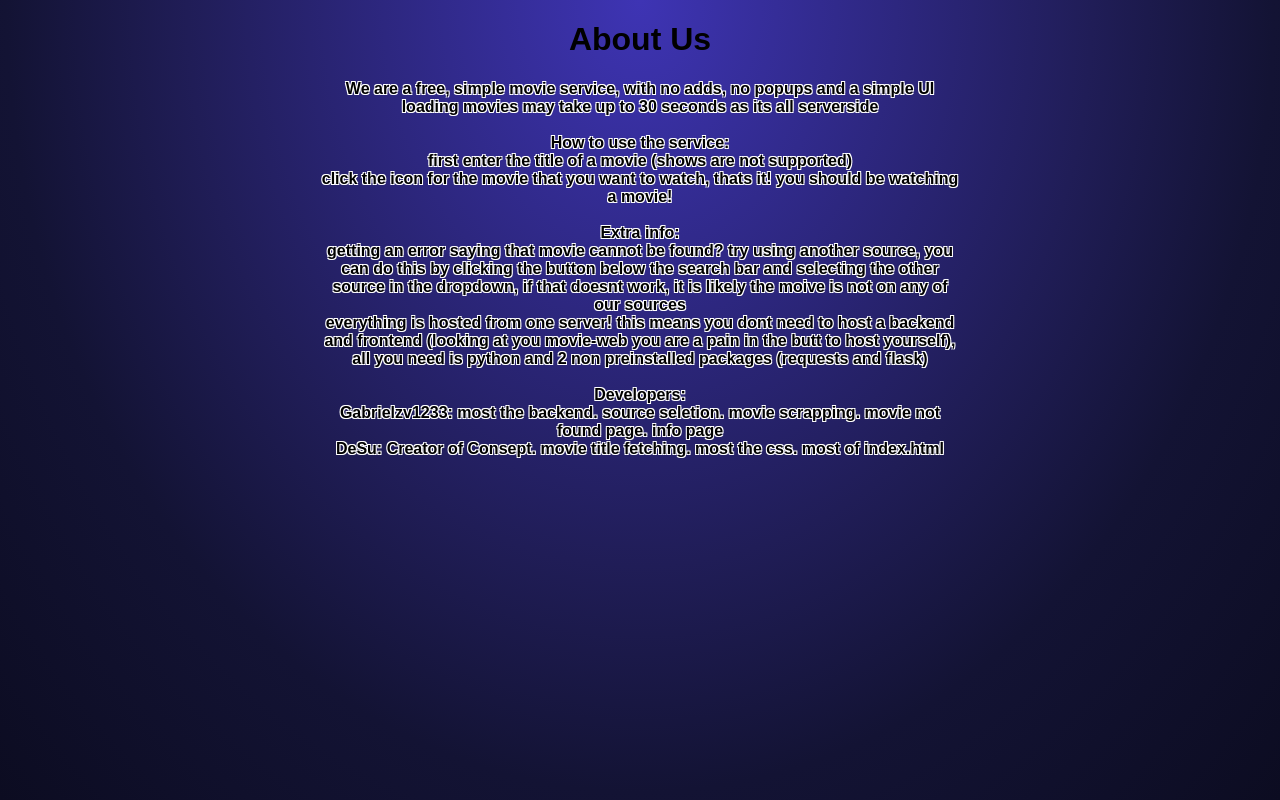
After one commit to Mongo-Movies/Mongo-Movies, a Flask app: page /info in a window 1280 px wide. The commit adds this page. Run offline with Flask 3, Linux system fonts and the light colour scheme; some libraries are stand-ins or nearby versions.

Commit message:
just a commit that i cant even remember what i did in

```diff
--- a/app.py
+++ b/app.py
@@ -8,6 +8,10 @@ app = Flask(__name__)
 @app.route('/')
 def index():
     return render_template('index.html')
+
+@app.route('/info')
+def info():
+    return render_template('info.html')
 
 @app.route('/search')
 def search_movies():
@@ -38,10 +42,11 @@ def movie(tmdb_movie_id):
     response = requests.get(api_url)
     movie_data = response.json()
 
-    return render_template("movie.html", iframe=get_embed(movie_data['title'].lower()), title=movie_data['title'])
+    return render_template("movie.html", iframe=get_embed(movie_data['title'], tmdb_movie_id), title=movie_data['title'])
 
-def get_embed(title):
+def get_embed(title, id):
     filteredtitle = title.replace(" ", "-")
+    filteredtitle = title.lower()
     url = f"https://w1.nites.is/movies/{filteredtitle}/"
     response = requests.get(url)
     html_content = response.text
@@ -55,7 +60,7 @@ def get_embed(title):
         return iframe
     else:
         print("No movie URL found.")
-        return render_template("movie_not_found.html", title=title, provider="nites.is")
+        return render_template("movie_not_found.html", title=title, provider="nites.is", tmdb_movie_id=id)
 
 @app.route('/vidsrc/movie/<path:tmdb_movie_id>')
 def vidsrc(tmdb_movie_id):
@@ -65,14 +70,14 @@ def vidsrc(tmdb_movie_id):
     response = requests.get(api_url)
     movie_data = response.json()
 
-    return render_template("movie.html", iframe=get_vidsrc(tmdb_movie_id, movie_data['title']), title=movie_data['title'])
+    return render_template("movie.html", iframe=get_vidsrc(movie_data['title'], tmdb_movie_id), title=movie_data['title'])
 
-def get_vidsrc(key, title):
+def get_vidsrc(title, key):
     url = f"https://vidsrc.to/embed/movie/{key}"
     iframe = f'<iframe class="movie_iframe" frameborder="0" allowfullscreen="" src="{url}"></iframe>'
     response = requests.get(url)
     if "404" in response.text:
-        return render_template("movie_not_found.html", title=title, provider="vidsrc")
+        return render_template("movie_not_found.html", title=title, provider="vidsrc", tmdb_movie_id=key)
     else:
         return iframe
 
--- a/static/css/styles.css
+++ b/static/css/styles.css
@@ -11,6 +11,14 @@ body {
     overflow: auto;
     overflow-x: hidden;
 }
+.info-button {
+    position: absolute;
+    top: 20px;
+    right: 20px;
+    z-index: 9999;
+    cursor: pointer;
+    scale: 5%;
+}
 
 .route-selecter {
     background-color: #372F9E;
@@ -22,6 +30,12 @@ body {
     margin-top: 3.5px;
     color: #1D1B4F;
     position: relative;
+    font-weight: bold;
+    text-shadow:
+    -1px -1px 0 white,
+    1px -1px 0 white,
+    -1px 1px 0 white,
+    1px 1px 0 white;
 }
 
 ::-webkit-scrollbar {
@@ -87,7 +101,7 @@ body {
     font-size: 24px;
 }
 
-h1 {
+h1 .search-text {
     color: #ffffff;
     margin-top: -150px;
 }
--- a/templates/index.html
+++ b/templates/index.html
@@ -5,12 +5,14 @@
 <head>
     <meta charset="UTF-8">
     <meta name="viewport" content="width=device-width, initial-scale=1.0">
-    <title>mongo-movies</title>
+    <title>Mongo Movies</title>
     <link rel="icon" type="image/png" href="{{ url_for('static', filename='favicon.png') }}">
     <link rel="stylesheet" type="text/css" href="{{ url_for('static', filename='css/styles.css') }}">
     <script src="https://kit.fontawesome.com/b5683da958.js" crossorigin="anonymous"></script>
 </head>
-
+<a href="/info" class="info-button">
+    <img src="{{ url_for('static', filename='images/info.png') }}" alt="Info Button">
+  </a>
 <body>
     <div class="center-container">
         <h1 class="search-text"></h1>
--- /dev/null
+++ b/templates/info.html
@@ -0,0 +1,38 @@
+<html>
+<head>
+    <meta charset="UTF-8">
+    <meta name="viewport" content="width=device-width, initial-scale=1.0">
+    <title>Mongo-Movies - info</title>
+    <link rel="icon" type="image/png" href="{{ url_for('static', filename='favicon.png') }}">
+    <link rel="stylesheet" type="text/css" href="{{ url_for('static', filename='css/styles.css') }}">
+    <script src="https://kit.fontawesome.com/b5683da958.js" crossorigin="anonymous"></script>
+    <style>
+        p {
+            font-weight: bold;
+            width: 50%;
+            word-wrap: break-word;
+            text-shadow:
+            -1px -1px 0 white,
+            1px -1px 0 white,
+            -1px 1px 0 white,
+            1px 1px 0 white;
+        }
+    </style>
+</head>
+<body>
+    <center><h1>About Us</h1>
+    <p>We are a free, simple movie service, with no adds, no popups and a simple UI<br>
+    loading movies may take up to 30 seconds as its all serverside<br><br>
+    How to use the service:<br>
+    first enter the title of a movie (shows are not supported)<br>
+    click the icon for the movie that you want to watch, thats it! you should be watching a movie!<br><br>
+    Extra info:<br>
+    getting an error saying that movie cannot be found? try using another source, you can do this by clicking the button below the search bar and selecting the other source in the dropdown, if that doesnt work, it is likely the moive is not on any of our sources<br>
+    everything is hosted from one server! this means you dont need to host a backend and frontend (looking at you movie-web you are a pain in the butt to host yourself), all you need is python and 2 non preinstalled packages (requests and flask)
+    <br><br>
+    Developers:<br>
+    Gabrielzv1233: most the backend. source seletion. movie scrapping. movie not found page. info page<br>
+    DeSu: Creator of Consept. movie title fetching. most the css. most of index.html
+</p></center>
+</body>
+</html>
--- a/templates/movie_not_found.html
+++ b/templates/movie_not_found.html
@@ -1 +1,5 @@
-cannot find {{title}} from provider {{provider}}
+<title>404: Movie {{title}} not found</title>
+cannot find {{title}}<br>
+details:<br>
+provider {{provider}}<br>
+TMDB movie ID: {{tmdb_movie_id}}
```
Also changed, not shown: static/images/info.png (added).
